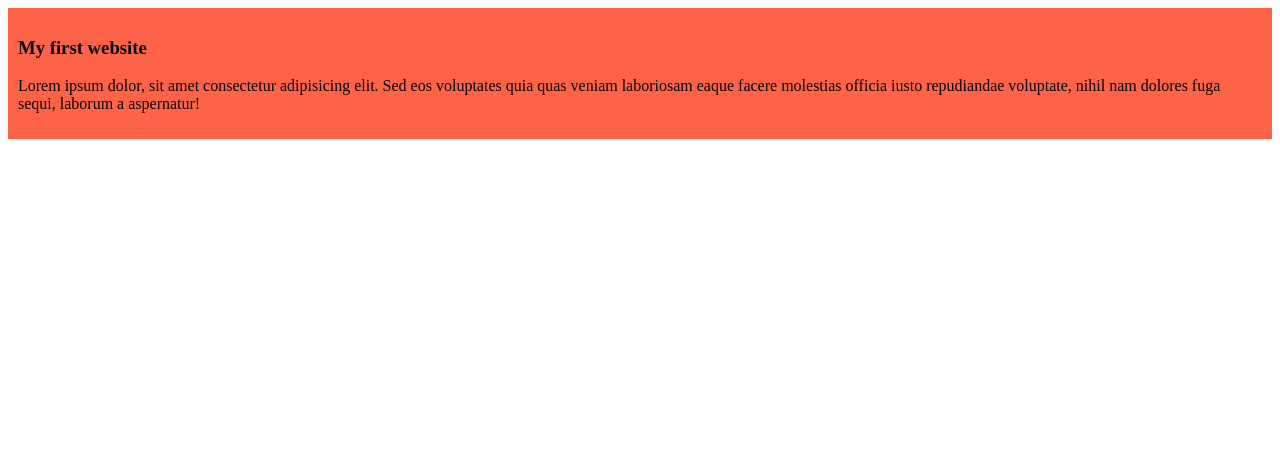
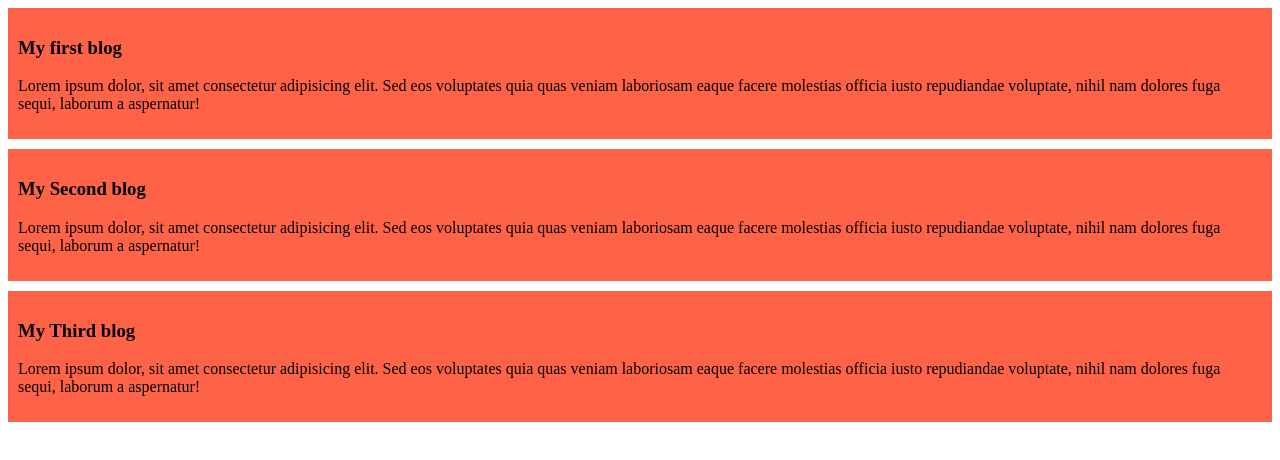
Before and after one commit to AhanafAtif40/my-simple-website, a plain HTML site: page index.html in a window 1280 px wide. Drawn offline with Linux system fonts and the light colour scheme.

Commit message:
added the second and the third blog

```diff
--- a/index.html
+++ b/index.html
@@ -8,7 +8,15 @@
 </head>
 <body>
     <div>
-        <h3>My first website</h3>
+        <h3>My first blog</h3>
+        <p>Lorem ipsum dolor, sit amet consectetur adipisicing elit. Sed eos voluptates quia quas veniam laboriosam eaque facere molestias officia iusto repudiandae voluptate, nihil nam dolores fuga sequi, laborum a aspernatur!</p>
+    </div>
+    <div>
+        <h3>My Second blog</h3>
+        <p>Lorem ipsum dolor, sit amet consectetur adipisicing elit. Sed eos voluptates quia quas veniam laboriosam eaque facere molestias officia iusto repudiandae voluptate, nihil nam dolores fuga sequi, laborum a aspernatur!</p>
+    </div>
+    <div>
+        <h3>My Third blog</h3>
         <p>Lorem ipsum dolor, sit amet consectetur adipisicing elit. Sed eos voluptates quia quas veniam laboriosam eaque facere molestias officia iusto repudiandae voluptate, nihil nam dolores fuga sequi, laborum a aspernatur!</p>
     </div>
 </body>
--- a/styles/blog.css
+++ b/styles/blog.css
@@ -1,4 +1,5 @@
 div{
     background-color: tomato;
     padding: 10px;
+    margin-bottom: 10px;
 }
```
